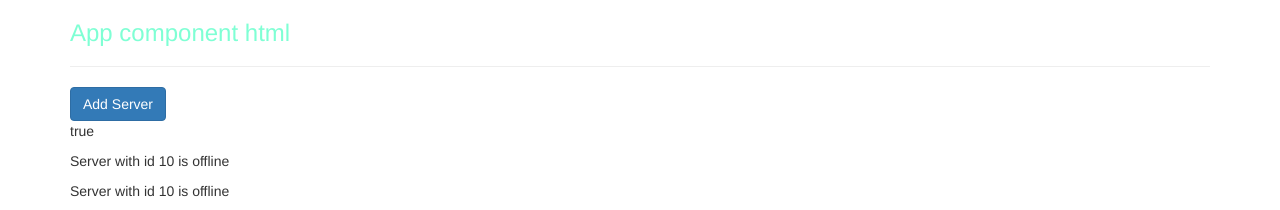
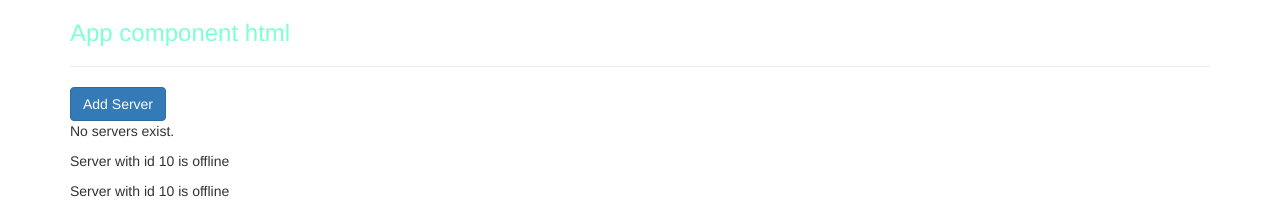
Before and after one commit to richardcalf/angular-the-complete-guide, an Angular app in the folder my-first-app/: page / in a window 1280 px wide. Shown: the top 210 px of the page. Built offline with nearby package versions, Linux system fonts and the light colour scheme.

Commit message:
section 2, video 29 event binding

```diff
--- a/my-first-app/src/app/servers/servers.component.html
+++ b/my-first-app/src/app/servers/servers.component.html
@@ -1,6 +1,7 @@
 <button
   class="btn btn-primary"
-  [disabled]="!allowNewServer">Add Server</button>
-<p [innerText]="allowNewServer"></p>
+  [disabled]="!allowNewServer"
+  (click)="onCreateServer()">Add Server</button>
+<p>{{ serverCreationStatus }}</p>
 <app-server></app-server>
 <app-server></app-server>
--- a/my-first-app/src/app/servers/servers.component.ts
+++ b/my-first-app/src/app/servers/servers.component.ts
@@ -7,6 +7,7 @@ import { Component } from '@angular/core';
 })
 export class ServersComponent {
   allowNewServer = false;
+  serverCreationStatus = "No servers exist.";
 
   constructor() {
     setTimeout(() => {
@@ -14,4 +15,7 @@ export class ServersComponent {
     }, 5000);
   }
 
+  onCreateServer() {
+    this.serverCreationStatus = 'Server was created.';
+  }
 }
```
